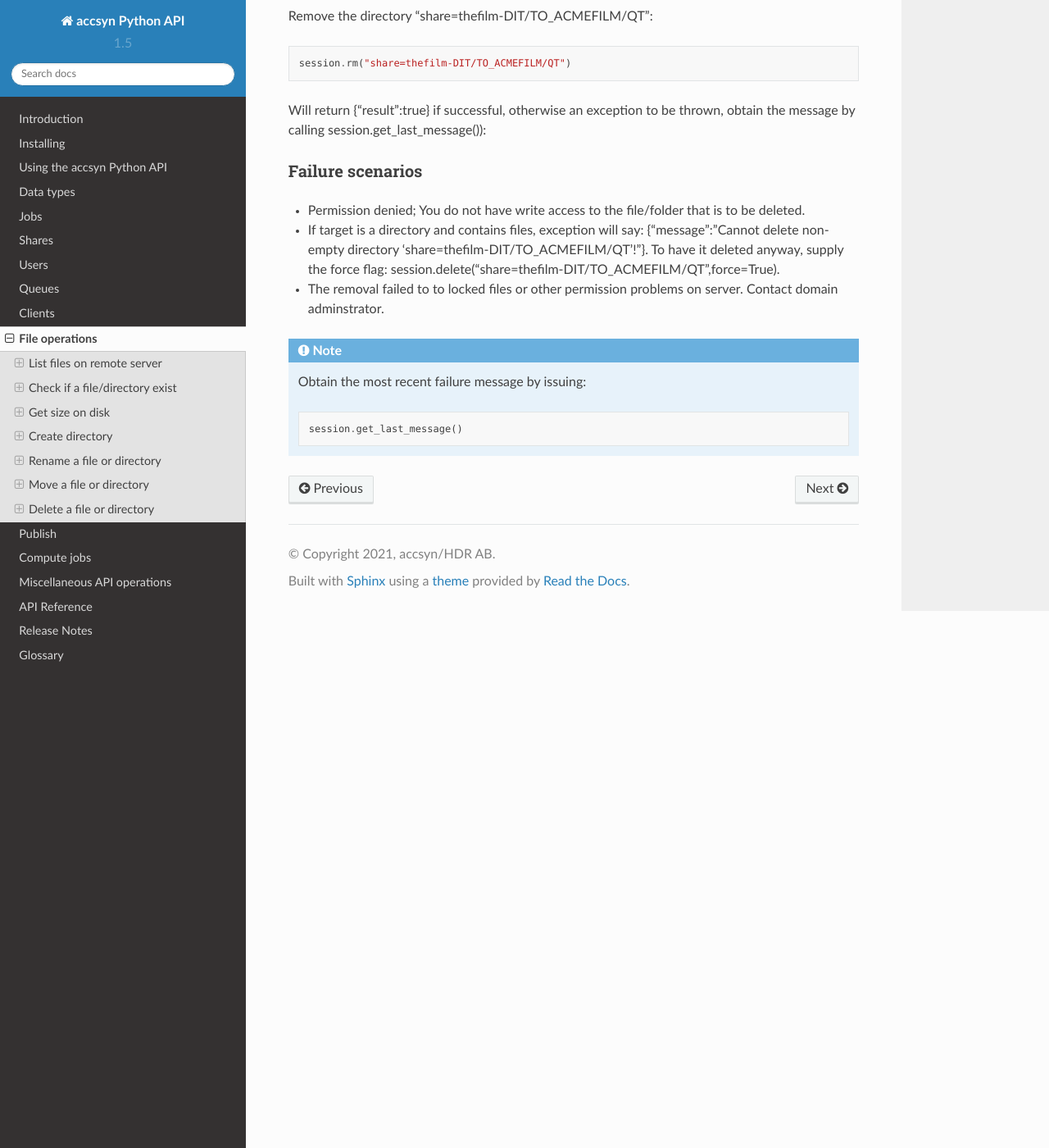
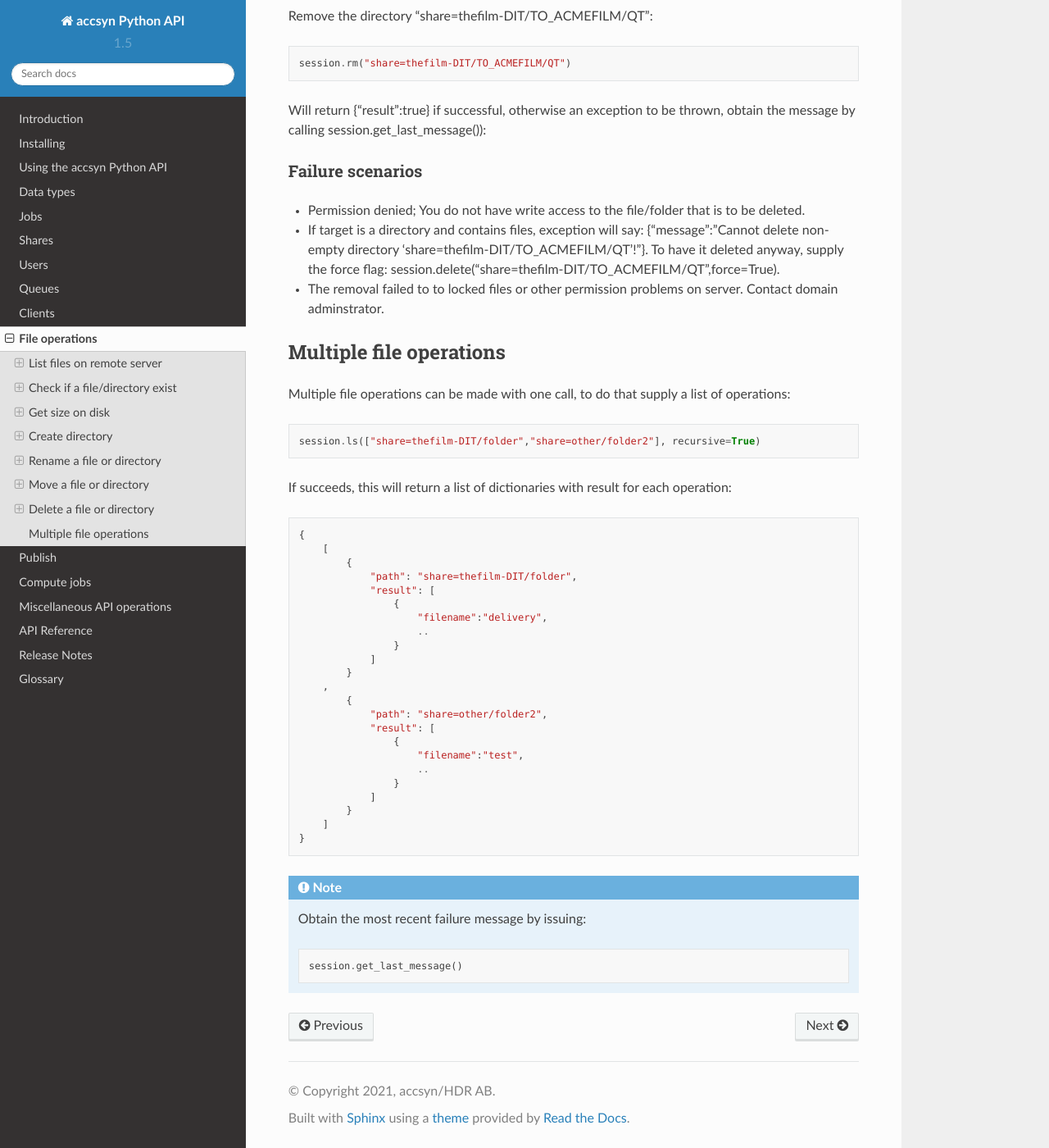
Before and after one commit to accsyn/accsyn-python-api, a Sphinx documentation site: the page built from doc/file.rst, in a window 1280 px wide and 1400 px high, scrolled down 4109 px. Shown: the whole window at 82% size. Built offline with Sphinx 7.4.7 and the Read the Docs theme 2.0.0, drawn with Linux system fonts in a browser that asks for light colours.

Commit message:
Updated doc; multiple file operations

```diff
--- a/doc/file.rst
+++ b/doc/file.rst
@@ -67,8 +67,6 @@ If succeeds, this will return a list of dictionaries, one for each file found, w
             }
         ]
     }
-
-
 
 
 Failure scenarios
@@ -202,6 +200,40 @@ Failure scenarios
 * The removal failed to to locked files or other permission problems on server. Contact domain adminstrator.
 
 
+Multiple file operations
+========================
+
+Multiple file operations can be made with one call, to do that supply a list of operations::
+
+    session.ls(["share=thefilm-DIT/folder","share=other/folder2"], recursive=True)
+
+If succeeds, this will return a list of dictionaries with result for each operation::
+
+    {
+        [
+            {
+                "path": "share=thefilm-DIT/folder",
+                "result": [
+                    {
+                        "filename":"delivery",
+                        ..
+                    }
+                ]
+            }
+        ,
+            {
+                "path": "share=other/folder2",
+                "result": [
+                    {
+                        "filename":"test",
+                        ..
+                    }
+                ]
+            }
+        ]
+    }
+
+
 
 .. note::
 
```
